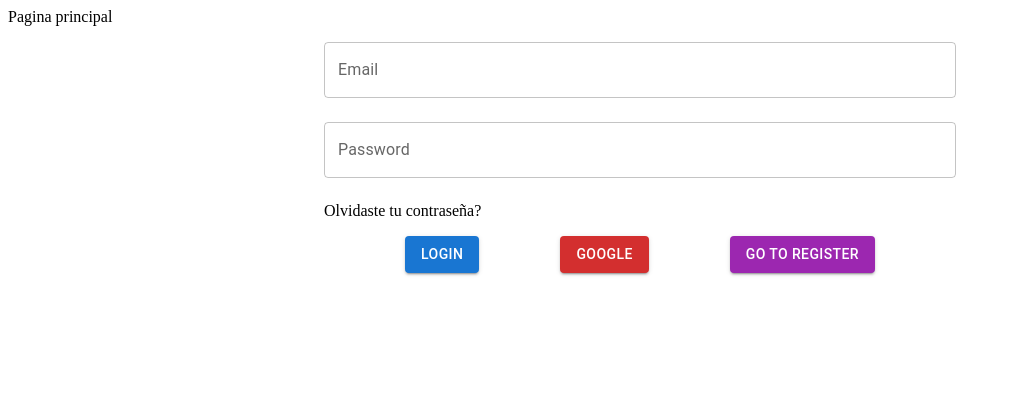
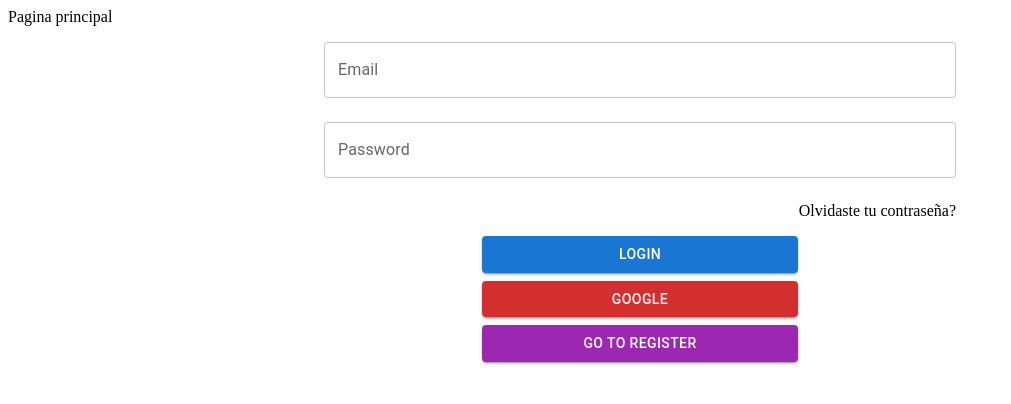
Before and after one commit to JaramilloL/crudFirebase, a React (Vite) app: page /login in a window 1280 px wide. Shown: the top 404 px of the page, without its empty margins (0-1011 px from the left). Built offline with nearby package versions, Linux system fonts and the light colour scheme; no server answers.

Commit message:
alineamiento de botones y estetica en login

```diff
--- a/src/components/auth/LoginAuth.jsx
+++ b/src/components/auth/LoginAuth.jsx
@@ -96,7 +96,7 @@ const LoginAuth = () => {
           },
         })}
       />
-      <Box mt={2}>
+      <Box mt={2} display={'flex'} justifyContent={'end'} mb={2}>
         <Link
           to=""
           style={{ textDecoration: "none", color: "black" }}
@@ -110,7 +110,7 @@ const LoginAuth = () => {
           {errorMessages}
         </Box>
       )}
-      <Box display={"flex"} justifyContent={"space-evenly"} mt={2}>
+      <Box display={"flex"} flexDirection={'column'} gap={1} justifyContent={"center"} alignContent={'center'} mt={2} width={"50%"} m={"0 auto"}>
         <Button variant="contained" color="primary" type="submit">
           Login
         </Button>
```
